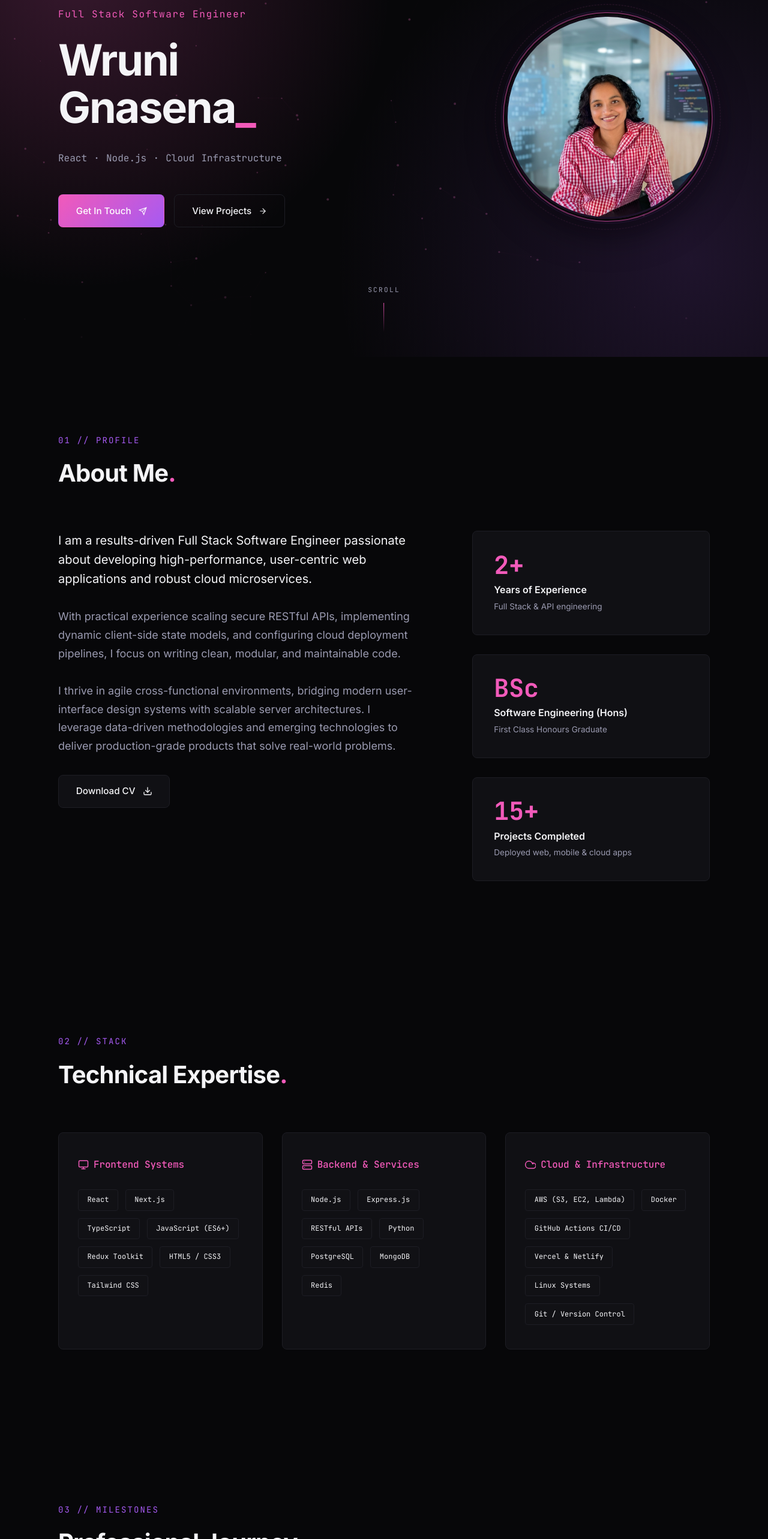
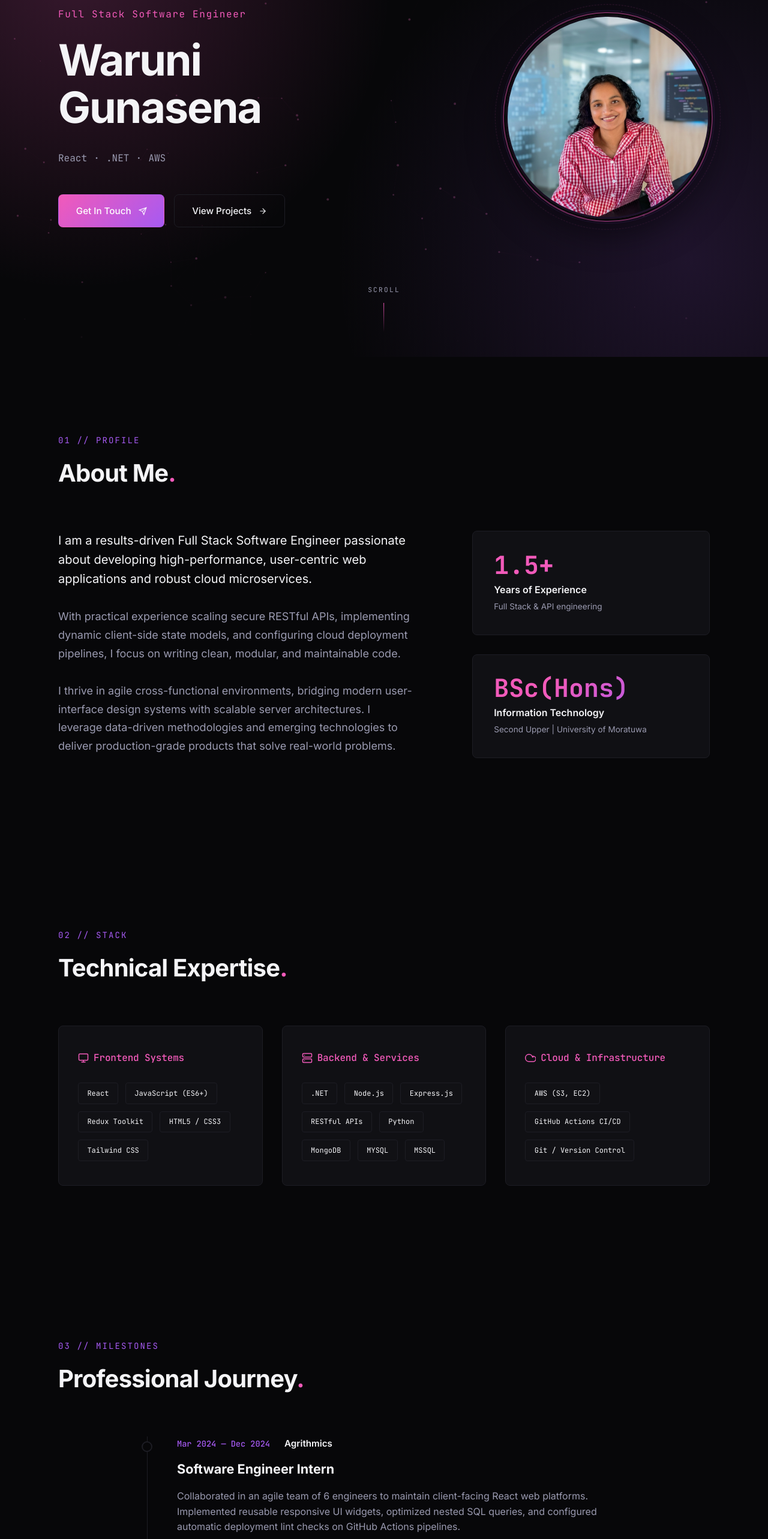
Before and after one commit to WaruniGunasena/My-Portfolio-WebSite, a React (Vite) app: page / in a window 1280 px wide. Shown: the part 205-2771 px from the top of the page at 60% size. Built offline with nearby package versions, Linux system fonts and the light colour scheme.

Commit message:
feat: implement Hero, Skills, and Experience components with interactive canvas background

```diff
--- a/src/Components/About/About.jsx
+++ b/src/Components/About/About.jsx
@@ -18,32 +18,32 @@ export default function About() {
             <p>
               I thrive in agile cross-functional environments, bridging modern user-interface design systems with scalable server architectures. I leverage data-driven methodologies and emerging technologies to deliver production-grade products that solve real-world problems.
             </p>
-            <a href="assets/waruni-gunasena-cv.pdf" download className="btn" aria-label="Download Waruni Gunasena's CV">
+            {/* <a href="assets/waruni-gunasena-cv.pdf" download className="btn" aria-label="Download Waruni Gunasena's CV">
               <span>Download CV</span>
               <svg width="16" height="16" viewBox="0 0 24 24" fill="none" stroke="currentColor" strokeWidth="2" strokeLinecap="round" strokeLinejoin="round">
                 <path d="M21 15v4a2 2 0 0 1-2 2H5a2 2 0 0 1-2-2v-4"></path>
                 <polyline points="7 10 12 15 17 10"></polyline>
                 <line x1="12" y1="15" x2="12" y2="3"></line>
               </svg>
-            </a>
+            </a> */}
           </div>
 
           <div className="about-stats">
             <div className="stat-tile">
-              <div className="stat-number">2+</div>
+              <div className="stat-number">1.5+</div>
               <div className="stat-label">Years of Experience</div>
               <div className="stat-sub">Full Stack & API engineering</div>
             </div>
             <div className="stat-tile">
-              <div className="stat-number">BSc</div>
-              <div className="stat-label">Software Engineering (Hons)</div>
-              <div className="stat-sub">First Class Honours Graduate</div>
+              <div className="stat-number">BSc(Hons)</div>
+              <div className="stat-label">Information Technology </div>
+              <div className="stat-sub">Second Upper | University of Moratuwa</div>
             </div>
-            <div className="stat-tile">
+            {/* <div className="stat-tile">
               <div className="stat-number">15+</div>
               <div className="stat-label">Projects Completed</div>
               <div className="stat-sub">Deployed web, mobile & cloud apps</div>
-            </div>
+            </div> */}
           </div>
         </div>
       </div>
--- a/src/Components/Experience/Experience.jsx
+++ b/src/Components/Experience/Experience.jsx
@@ -2,16 +2,16 @@ import React from 'react';
 
 export default function Experience() {
   const jobs = [
+    // {
+    //   date: "Jan 2025 — Present",
+    //   company: "InnovateTech Labs",
+    //   role: "Associate Software Engineer",
+    //   desc: "Responsible for designing secure, high-throughput Node.js microservices and building interactive analytics dashboards. Integrated core financial payment gateways and restructured app state management patterns resulting in 25% performance improvements.",
+    //   tags: ["React", "Node.js", "Redux", "AWS Lambda", "PostgreSQL"]
+    // },
     {
-      date: "Jan 2025 — Present",
-      company: "InnovateTech Labs",
-      role: "Associate Software Engineer",
-      desc: "Responsible for designing secure, high-throughput Node.js microservices and building interactive analytics dashboards. Integrated core financial payment gateways and restructured app state management patterns resulting in 25% performance improvements.",
-      tags: ["React", "Node.js", "Redux", "AWS Lambda", "PostgreSQL"]
-    },
-    {
-      date: "Jul 2024 — Dec 2024",
-      company: "CloudSolutions Corp",
+      date: "Mar 2024 — Dec 2024",
+      company: "Agrithmics",
       role: "Software Engineer Intern",
       desc: "Collaborated in an agile team of 6 engineers to maintain client-facing React web platforms. Implemented reusable responsive UI widgets, optimized nested SQL queries, and configured automatic deployment lint checks on GitHub Actions pipelines.",
       tags: ["JavaScript", "React", "Tailwind CSS", "GitHub Actions", "MySQL"]
--- /dev/null
+++ b/src/Components/Hero/Hero.css
@@ -0,0 +1,61 @@
+/* Premium Reveal Animations */
+.reveal-text .line-1,
+.reveal-text .line-2 {
+    display: inline-block;
+    opacity: 0;
+    filter: blur(10px);
+    transform: translateY(20px);
+    animation: elegantReveal 0.8s cubic-bezier(0.2, 0.8, 0.2, 1) forwards;
+}
+
+.reveal-text .line-1 {
+    animation-delay: 0.3s;
+}
+
+.reveal-text .line-2 {
+    animation-delay: 0.6s;
+}
+
+.fade-in-up {
+    opacity: 0;
+    transform: translateY(15px);
+    animation: fadeInUp 0.8s ease forwards;
+    animation-delay: 0.1s;
+}
+
+.fade-in {
+    opacity: 0;
+    animation: fadeIn 1.2s ease forwards;
+    animation-delay: 0.8s;
+}
+
+/* Stagger Delays */
+.delay-3 {
+    animation-delay: 0.9s;
+}
+
+.delay-4 {
+    animation-delay: 1.1s;
+}
+
+/* Keyframes */
+@keyframes elegantReveal {
+    to {
+        opacity: 1;
+        filter: blur(0);
+        transform: translateY(0);
+    }
+}
+
+@keyframes fadeInUp {
+    to {
+        opacity: 1;
+        transform: translateY(0);
+    }
+}
+
+@keyframes fadeIn {
+    to {
+        opacity: 1;
+    }
+}
--- a/src/Components/Hero/Hero.jsx
+++ b/src/Components/Hero/Hero.jsx
@@ -1,47 +1,11 @@
-import React, { useState, useEffect, useRef } from 'react';
+import React, { useEffect, useRef } from 'react';
 import profileImage from '../../images/profile.png';
+import './Hero.css'; // Make sure to add the CSS below
 
 export default function Hero() {
-  const [line1, setLine1] = useState('');
-  const [line2, setLine2] = useState('');
   const canvasRef = useRef(null);
 
-  useEffect(() => {
-    const l1Target = "Waruni";
-    const l2Target = "Gunasena";
-    let index1 = 0;
-    let index2 = 0;
-    let t1, t2;
-
-    const startTimeout = setTimeout(() => {
-      t1 = setInterval(() => {
-        if (index1 < l1Target.length) {
-          setLine1(prev => prev + l1Target.charAt(index1));
-          index1++;
-        } else {
-          clearInterval(t1);
-          setTimeout(() => {
-            t2 = setInterval(() => {
-              if (index2 < l2Target.length) {
-                setLine2(prev => prev + l2Target.charAt(index2));
-                index2++;
-              } else {
-                clearInterval(t2);
-              }
-            }, 120);
-          }, 350);
-        }
-      }, 120);
-    }, 1400);
-
-    return () => {
-      clearTimeout(startTimeout);
-      if (t1) clearInterval(t1);
-      if (t2) clearInterval(t2);
-    };
-  }, []);
-
-  // Interactive Constellation Background logic
+  // Interactive Constellation Background logic (Kept exactly as you had it)
   useEffect(() => {
     const canvas = canvasRef.current;
     if (!canvas) return;
@@ -168,16 +132,15 @@ export default function Hero() {
       <div className="container hero-layout">
         {/* Left: Text content */}
         <div className="hero-content">
-          <p className="eyebrow">Full Stack Software Engineer</p>
-          <h1>
-            <span className="line-1">{line1}</span>
+          <p className="eyebrow fade-in-up">Full Stack Software Engineer</p>
+          <h1 className="reveal-text">
+            <span className="line-1">Waruni</span>
             <br />
-            <span className="line-2">{line2}</span>
-            <span className="cursor">_</span>
+            <span className="line-2">Gunasena</span>
           </h1>
-          <p className="tagline">React &middot; Node.js &middot; Cloud Infrastructure</p>
+          <p className="tagline fade-in-up delay-3">React &middot; .NET &middot; AWS</p>
 
-          <div className="hero-cta-group">
+          <div className="hero-cta-group fade-in-up delay-4">
             <a href="#contact" className="btn hero-btn-primary">
               <span>Get In Touch</span>
               <svg width="14" height="14" viewBox="0 0 24 24" fill="none" stroke="currentColor" strokeWidth="2">
@@ -196,7 +159,7 @@ export default function Hero() {
         </div>
 
         {/* Right: Profile image */}
-        <div className="hero-image-wrapper">
+        <div className="hero-image-wrapper fade-in">
           <div className="hero-image-frame">
             <div className="hero-image-glow"></div>
             <div className="hero-image-ring hero-image-ring-outer"></div>
--- a/src/Components/Skills/Skills.jsx
+++ b/src/Components/Skills/Skills.jsx
@@ -11,7 +11,7 @@ export default function Skills() {
         </svg>
       ),
       name: "Frontend Systems",
-      badges: ["React", "Next.js", "TypeScript", "JavaScript (ES6+)", "Redux Toolkit", "HTML5 / CSS3", "Tailwind CSS"]
+      badges: ["React", "JavaScript (ES6+)", "Redux Toolkit", "HTML5 / CSS3", "Tailwind CSS"]
     },
     {
       icon: (
@@ -23,7 +23,7 @@ export default function Skills() {
         </svg>
       ),
       name: "Backend & Services",
-      badges: ["Node.js", "Express.js", "RESTful APIs", "Python", "PostgreSQL", "MongoDB", "Redis"]
+      badges: [".NET", "Node.js", "Express.js", "RESTful APIs", "Python", "MongoDB", "MYSQL", "MSSQL"]
     },
     {
       icon: (
@@ -32,7 +32,7 @@ export default function Skills() {
         </svg>
       ),
       name: "Cloud & Infrastructure",
-      badges: ["AWS (S3, EC2, Lambda)", "Docker", "GitHub Actions CI/CD", "Vercel & Netlify", "Linux Systems", "Git / Version Control"]
+      badges: ["AWS (S3, EC2)", "GitHub Actions CI/CD", "Git / Version Control"]
     }
   ];
 
```
